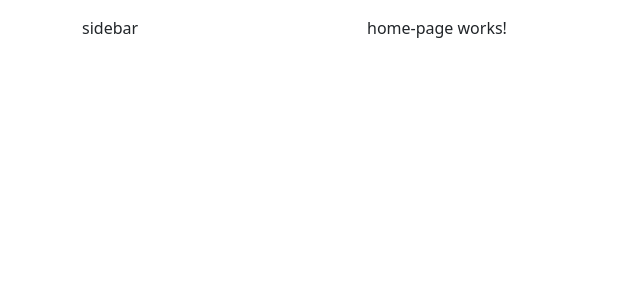
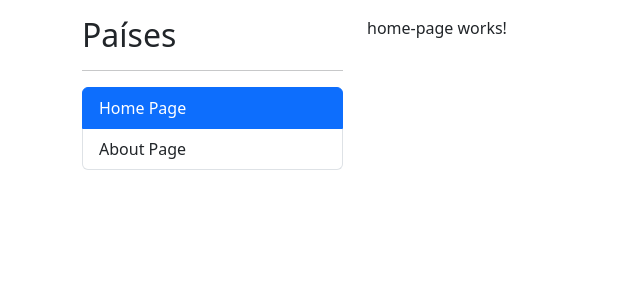
Before and after one commit to AJMG-95/countryApp, an Angular app: page / in a window 1280 px wide. Before the commit this address led to /home. Shown: the top 300 px of the page, without its empty margins (0-640 px from the left). Built offline with nearby package versions, Linux system fonts and the light colour scheme.

Commit message:
routerLink y RouterLinkOptions

```diff
--- a/src/app/app-routing.module.ts
+++ b/src/app/app-routing.module.ts
@@ -6,7 +6,7 @@
 
 const routes: Routes = [
   {
-    path: 'home',
+    path: '',
     component: HomePageComponent
   },
   {
@@ -15,7 +15,7 @@
   },
   {
     path: '**',
-    redirectTo: 'home'
+    redirectTo: ''
   }
 ];
 
--- a/src/app/app.component.html
+++ b/src/app/app.component.html
@@ -1,7 +1,7 @@
 <div class="row mt-3">
   <div class="col-3">
     <!-- Sidebar -->
-    sidebar
+    <shared-sidebar></shared-sidebar>
   </div>
   <div class="col">
     <!-- Pages -->
--- /dev/null
+++ b/src/app/shared/components/sidebar/sidebar.component.html
@@ -0,0 +1,10 @@
+<h2>Países</h2>
+<hr>
+<ul class="list-group">
+  <li routerLink="" routerLinkActive="active" [routerLinkActiveOptions]="{ exact: true }" class="list-group-item">
+    Home Page
+  </li>
+  <li routerLink="about" routerLinkActive="active" class="list-group-item">
+    About Page
+  </li>
+</ul>
--- /dev/null
+++ b/src/app/shared/components/sidebar/sidebar.component.ts
@@ -0,0 +1,11 @@
+import { Component } from '@angular/core';
+
+@Component({
+  selector: 'shared-sidebar',
+  templateUrl: './sidebar.component.html',
+  styles: [
+  ]
+})
+export class SidebarComponent {
+
+}
```
Also changed, not shown: src/app/shared/shared.module.ts (+7 -2 lines).
